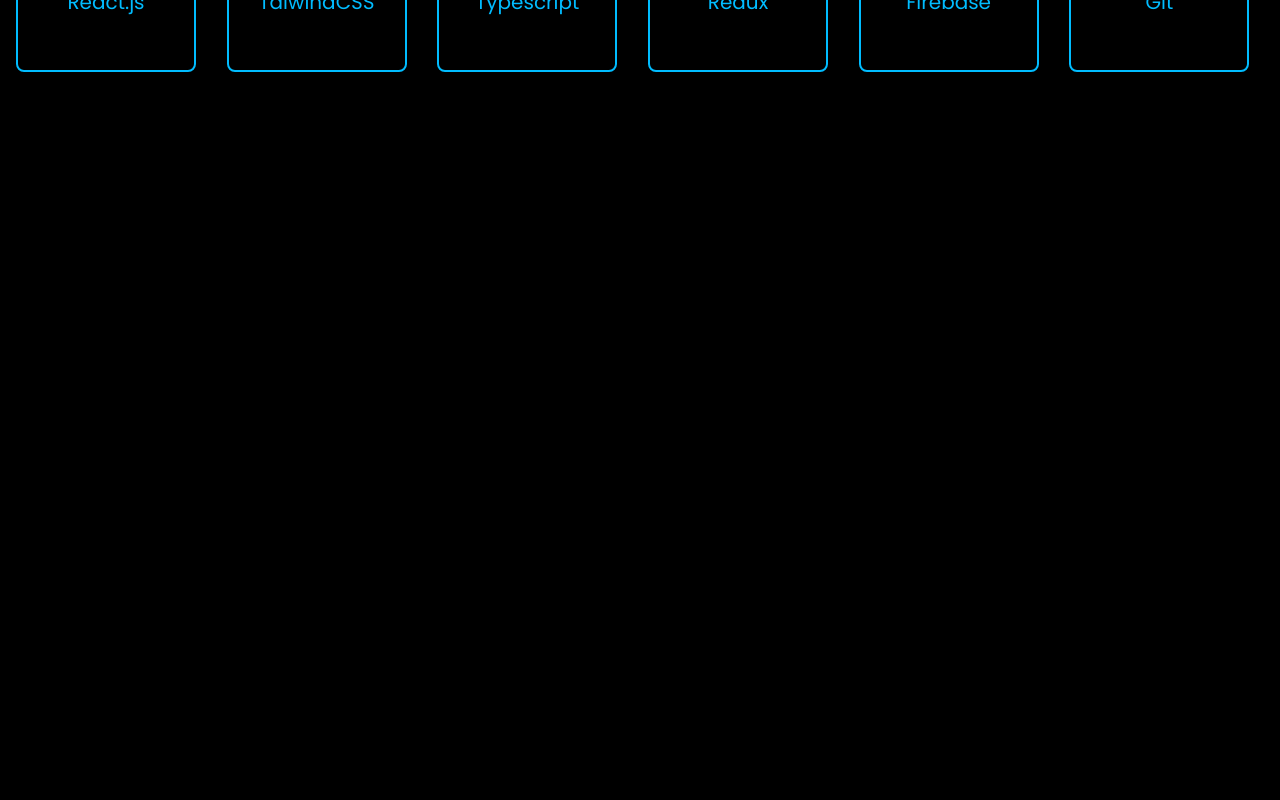
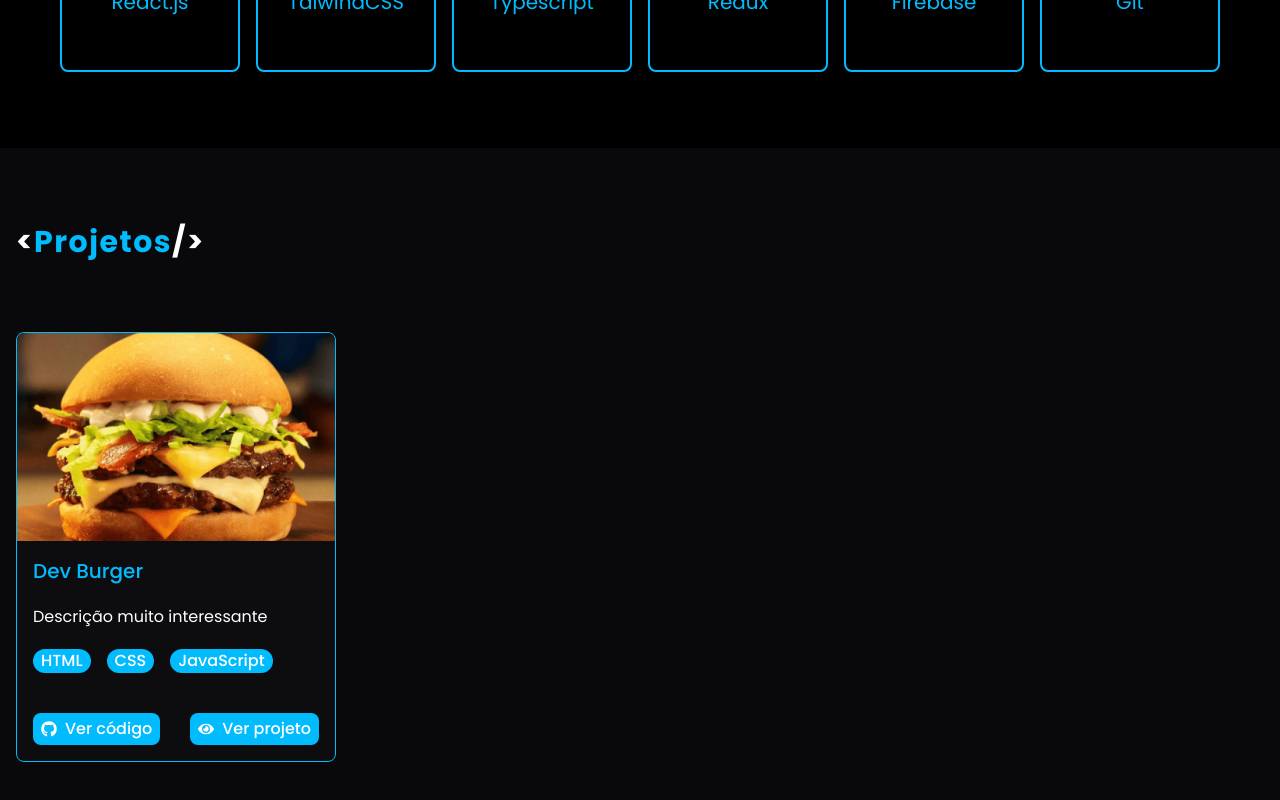
Before and after one commit to vulgotaj/tajportfolio, a React app: page / in a window 1280 px wide. Shown: the part 1496-2296 px from the top of the page. Before the commit the page ends 1644 px from the top, so only its background shows below. Built offline with nearby package versions, Linux system fonts and the light colour scheme; the HTML template or start-up script is replaced by a standard one.

Commit message:
Criando área de projetos

```diff
--- a/src/App.tsx
+++ b/src/App.tsx
@@ -1,6 +1,7 @@
 import Header from './components/Header'
 import Inicio from './components/Inicio'
 import Sobre from './components/Sobre'
+import Projetos from './components/Projetos'
 
 function App() {
 
@@ -10,6 +11,7 @@
       <Header/>
       <Inicio/>
       <Sobre/>
+      <Projetos/>
 
     </div>
   )
--- a/src/components/Header/index.tsx
+++ b/src/components/Header/index.tsx
@@ -11,7 +11,7 @@
                 <nav>
                     <ul className="flex gap-5 tracking-wider">
                         <li><a href="#sobre" className="text-white hover:text-sky-400 text-lg font-medium">Sobre</a></li>
-                        <li><a href="#" className="text-white hover:text-sky-400 text-lg font-medium">Projetos</a></li>
+                        <li><a href="#projetos" className="text-white hover:text-sky-400 text-lg font-medium">Projetos</a></li>
                         <li><a href="#" className="text-white hover:text-sky-400 text-lg font-medium">Contato</a></li>
                     </ul>
                 </nav>
--- a/src/components/Inicio/index.tsx
+++ b/src/components/Inicio/index.tsx
@@ -10,9 +10,9 @@
 
         <Container>
           <div className="flex flex-col items-center justify-center gap-4 h-full">
-            <span className="text-3xl font-extralight">Olá, mundo!</span>
-            <h1 className="text-6xl font-medium">Eu sou <span className="text-sky-400">Felipe Tajima</span></h1>
-            <span className="text-3xl font-extralight">Desenvolvedor Front-End</span>
+            <span className="text-2xl md:text-3xl font-extralight">Olá, mundo!</span>
+            <h1 className="text-4xl md:text-6xl font-medium">Eu sou <span className="text-sky-400">Felipe Tajima</span></h1>
+            <span className="text-2xl md:text-3xl font-extralight">Desenvolvedor Front-End</span>
             <div className="mt-5 w-full flex justify-center items-center gap-10">
 
               <div className="h-px w-3/12 bg-gray-300"></div>
--- /dev/null
+++ b/src/components/ProjectCard/index.tsx
@@ -0,0 +1,49 @@
+import { FaEye, FaGithub } from "react-icons/fa";
+
+interface ProjectCardProps {
+    title: string;
+    description: string;
+    image: string;
+    skills: string[];
+    githubLink: string;
+    projectLink: string;
+}
+
+function ProjectCard({ title, description, image, skills, githubLink, projectLink }: ProjectCardProps) {
+    return (
+        <div className="w-[320px] flex flex-col items-start rounded-lg bg-zinc-900/30 border border-sky-400">
+          <img src={image} className="w-full h-52 aspect-video object-cover rounded-t-lg"/>
+
+          <div className="w-full p-4 flex flex-col gap-5 rounded-b-lg">
+            <h2 className="text-sky-400 text-xl font-medium">{title}</h2>
+
+            <p>{description}</p>
+
+            <div className="flex flex-wrap gap-4">
+              {skills.map((skill) => (
+                <span className="bg-sky-400 font-medium px-2 rounded-xl">
+                  {skill}
+                </span>
+              ))}
+            </div>
+
+            <div className="flex justify-between items-center mt-5">
+
+              <a href={githubLink} className="bg-sky-400 px-2 py-1 text-white font-medium flex items-center justify-center gap-2 rounded-lg cursor-pointer transition-all hover:scale-110 hover:bg-sky-300">
+                <FaGithub />
+                Ver código
+              </a>
+
+              <a href={projectLink} className="bg-sky-400 px-2 py-1 text-white font-medium flex items-center justify-center gap-2 rounded-lg cursor-pointer transition-all hover:scale-110 hover:bg-sky-300">
+                <FaEye />
+                Ver projeto
+              </a>
+
+            </div>
+
+          </div> {/* Fim descrição do card */}
+        </div> // Fim do card
+    )
+}
+
+export default ProjectCard
--- /dev/null
+++ b/src/components/Projetos/index.tsx
@@ -0,0 +1,32 @@
+import { Container } from '../Container'
+import ProjectCard from '../ProjectCard'
+import DevBurger from '../../hamb-1.png'
+
+function Projetos() {
+
+  return (
+    <section id="projetos" className="bg-zinc-950 py-15">
+
+        <Container>
+          <div className="flex flex-col gap-4">
+            <h1 className="text-sky-400 text-3xl font-bold tracking-wider mb-7"><span className="text-white">{"<"}</span>Projetos<span className="text-white">{"/>"}</span></h1>
+
+            <div className="mt-7 mx-auto grid grid-cols-1 md:grid-cols-2 lg:grid-cols-4 gap-4">
+              <ProjectCard
+                title="Dev Burger"
+                description="Descrição muito interessante"
+                image={DevBurger}
+                skills={["HTML", "CSS", "JavaScript"]}
+                githubLink="www.github.com"
+                projectLink="www.project.com"
+              />
+            </div>
+
+          </div>
+        </Container>
+
+    </section>
+  )
+}
+
+export default Projetos
--- a/src/components/SkillCard/index.tsx
+++ b/src/components/SkillCard/index.tsx
@@ -7,14 +7,14 @@
 
 function SkillCard({ title, icon }: SkillCardProps) {
     return (
-        <div className="h-[240px] w-[180px] flex flex-col gap-7 justify-center items-center border-sky-400 border-2 rounded-lg">
+        <div className="h-60 w-45 flex flex-col gap-7 justify-center items-center text-sky-400 border-sky-400 border-2 rounded-lg transition-all duration-500 hover:-rotate-6 hover:border-sky-300 hover:text-sky-300">
           {icon &&
-            <div className="text-7xl text-sky-400">
+            <div className="text-7xl">
               {icon}
             </div>
           }
 
-          <h3 className="text-xl text-sky-400">
+          <h3 className="text-xl">
             {title}
           </h3>
         </div>
--- a/src/components/Sobre/index.tsx
+++ b/src/components/Sobre/index.tsx
@@ -3,8 +3,6 @@
 import { FaReact, FaGitAlt } from 'react-icons/fa'
 import { SiTailwindcss, SiTypescript, SiRedux } from 'react-icons/si'
 import { IoLogoFirebase } from 'react-icons/io5'
-// import { MdEmail } from 'react-icons/md'
-
 
 function Sobre() {
 
@@ -15,15 +13,15 @@
           <div className="flex flex-col gap-4">
             <h1 className="text-sky-400 text-3xl font-bold tracking-wider mb-7"><span className="text-white">{"<"}</span>Sobre<span className="text-white">{"/>"}</span></h1>
 
-            <p className="text-xl text-justify">Sou desenvolvedor front-end com foco na construção de interfaces modernas, responsivas e bem estruturadas. Minha principal stack é baseada em React.js e TypeScript, que utilizo no desenvolvimento de aplicações organizadas, escaláveis e de fácil manutenção.</p>
+            <p className="text-lg md:text-xl text-justify">Sou desenvolvedor front-end com foco na construção de interfaces modernas, responsivas e bem estruturadas. Minha principal stack é baseada em React.js e TypeScript, que utilizo no desenvolvimento de aplicações organizadas, escaláveis e de fácil manutenção.</p>
 
-            <p className="text-xl text-justify">Tenho experiência prática por meio de projetos próprios, onde aplico gerenciamento de estado com Redux e integração com serviços como Firebase, desenvolvendo soluções completas e funcionais.</p>
+            <p className="text-lg md:text-xl text-justify">Tenho experiência prática por meio de projetos próprios, onde aplico gerenciamento de estado com Redux e integração com serviços como Firebase, desenvolvendo soluções completas e funcionais.</p>
 
-            <p className="text-xl text-justify">Utilizo Git e GitHub para versionamento de código, mantendo organização e boas práticas no desenvolvimento. Além disso, possuo uma base sólida em HTML e CSS, aplicando conceitos de responsividade, semântica e estilização com Tailwind CSS para garantir uma boa experiência do usuário.</p>
+            <p className="text-lg md:text-xl text-justify">Utilizo Git e GitHub para versionamento de código, mantendo organização e boas práticas no desenvolvimento. Além disso, possuo uma base sólida em HTML e CSS, aplicando conceitos de responsividade, semântica e estilização com Tailwind CSS para garantir uma boa experiência do usuário.</p>
 
-            <p className="text-xl text-justify">Estou em constante evolução, buscando aprimorar minhas habilidades e acompanhar as melhores práticas do ecossistema front-end.</p>
+            <p className="text-lg md:text-xl text-justify">Estou em constante evolução, buscando aprimorar minhas habilidades e acompanhar as melhores práticas do ecossistema front-end.</p>
 
-            <div className="mt-7 grid grid-cols-2 md:grid-cols-4 lg:grid-cols-6 justify-center items-center gap-4">
+            <div className="mt-7 grid grid-cols-2 md:grid-cols-4 lg:grid-cols-6 mx-auto gap-4">
               <SkillCard title="React.js" icon={<FaReact/>} />
               <SkillCard title="TaiwindCSS" icon={<SiTailwindcss/>} />
               <SkillCard title="Typescript" icon={<SiTypescript/>} />
```
Also changed, not shown: src/hamb-1.png (added).
